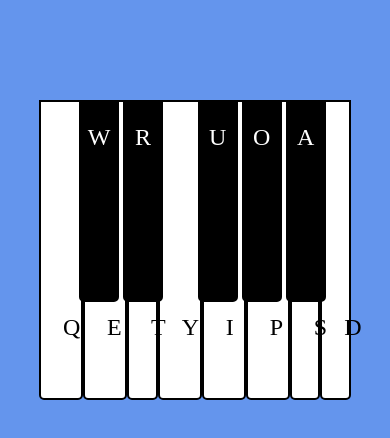
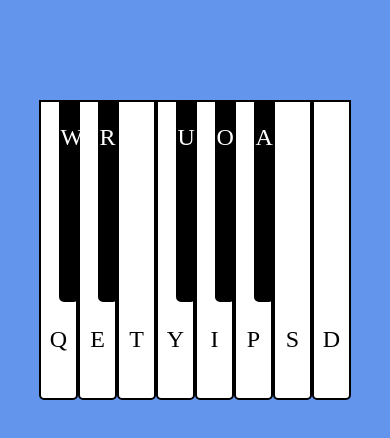
Before and after one commit to DanielDW23/Ejercicio-JS-Piano, a plain HTML site: page index.html in a window 390 px wide. Drawn offline with Linux system fonts and the light colour scheme.

Commit message:
añadido diseño responsive al piano

```diff
--- a/style.css
+++ b/style.css
@@ -19,9 +19,11 @@ body{
     border: solid 2px;
     height:300px;
     background-color: white;
-    width: 60px;
+    width: 10%;
     border-radius: 0 0 5px 5px;
     cursor: pointer;
+    min-width: 60px;
+    position: relative;
 }
 
 
@@ -29,18 +31,22 @@ body{
     border: solid 2px;
     height:200px;
     background-color: black;
-    width: 40px;
+    width: 5%;
     position:relative; z-index: 1;
-    left: 38px;
+    left: 40%;
     border-radius: 0 0 5px 5px;
     cursor: pointer;
+    min-width:40px;
 }
 
 .letraTeclablanca{
-    position: absolute; z-index: 0;
-    margin-top: 212px;
-    margin-left: 22px;
+    position: absolute;
+    z-index: 0;
+    top: 80%;
+    left: 50%;
+    transform: translate(-50%, -50%);
     font-size: 1.5rem;
+    pointer-events: none;
 }
 
 .letraTeclanegra{
@@ -48,4 +54,20 @@ body{
     text-align: center;
     margin-top: 20px;
     font-size: 1.5rem;
+    pointer-events: none;
 }
+
+@media screen and (max-width: 600px) {
+    .blanca {
+        width: 15%;
+        min-width: 30px;
+    }
+
+    .negra {
+        width: 7.5%;
+        left: 50%;
+        min-width: 20px;
+    }
+
+
+}
```
